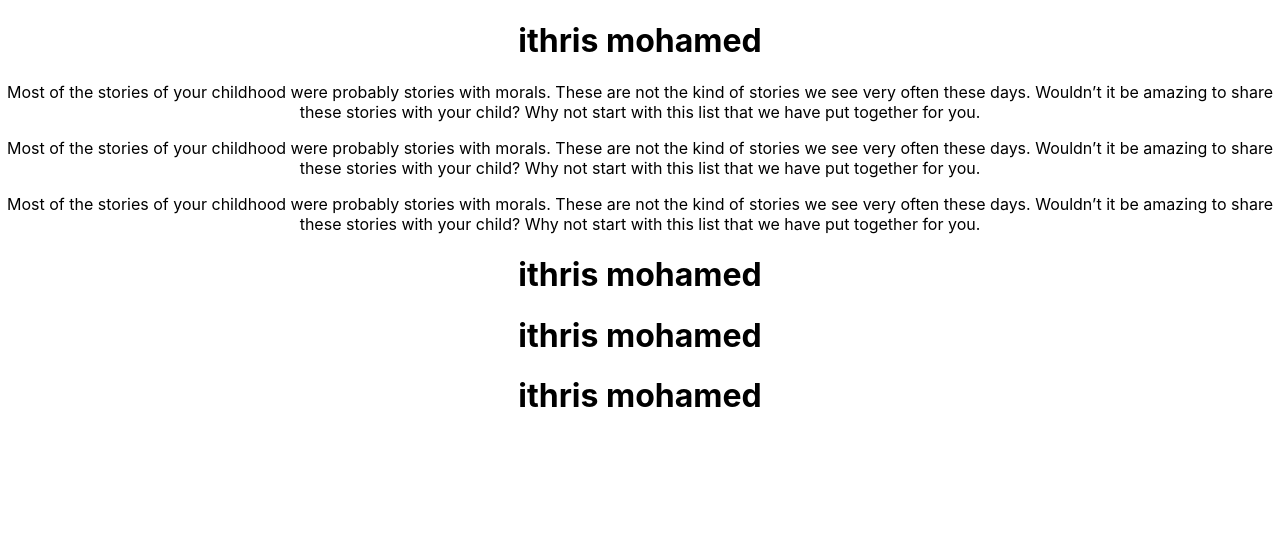
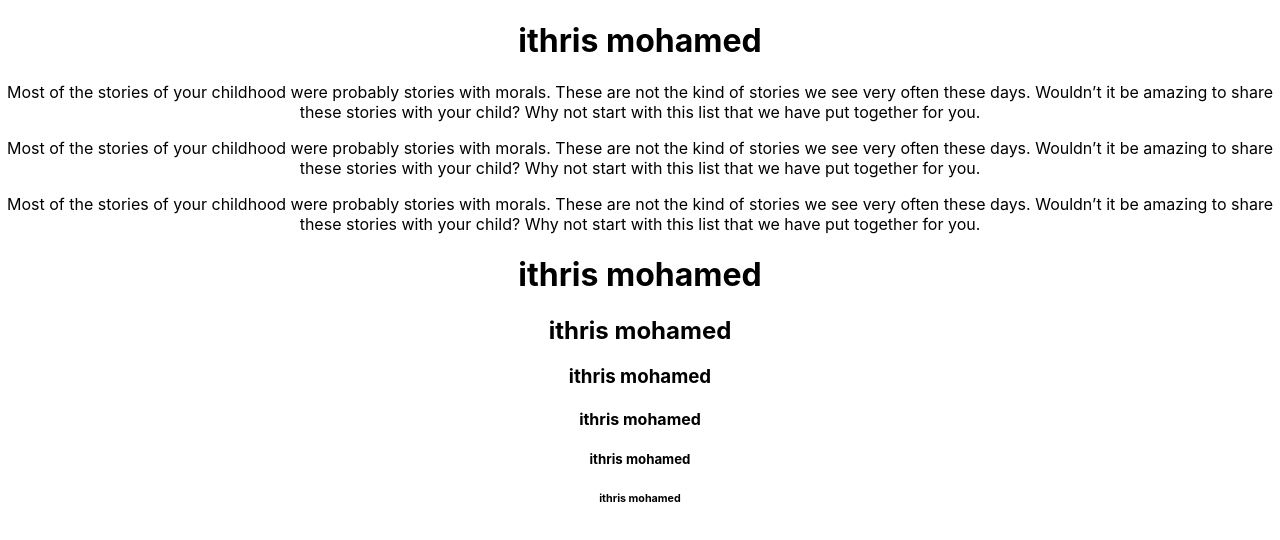
Before and after one commit to netcomithris/my-first-project, a React (Create React App) app: page / in a window 1280 px wide. Shown: the top 540 px of the page. Built offline with nearby package versions, Linux system fonts and the light colour scheme.

Commit message:
update new1

```diff
--- a/src/App.js
+++ b/src/App.js
@@ -9,8 +9,11 @@ function App() {
       <p>Most of the stories of your childhood were probably stories with morals. These are not the kind of stories we see very often these days. Wouldn’t it be amazing to share these stories with your child? Why not start with this list that we have put together for you.</p>
       <p>Most of the stories of your childhood were probably stories with morals. These are not the kind of stories we see very often these days. Wouldn’t it be amazing to share these stories with your child? Why not start with this list that we have put together for you.</p>
       <h1>ithris mohamed</h1>
-      <h1>ithris mohamed</h1>
-      <h1>ithris mohamed</h1>
+      <h2>ithris mohamed</h2>
+      <h3>ithris mohamed</h3>
+      <h4>ithris mohamed</h4>
+      <h5>ithris mohamed</h5>
+      <h6>ithris mohamed</h6>
 
     </div>
   );
```
